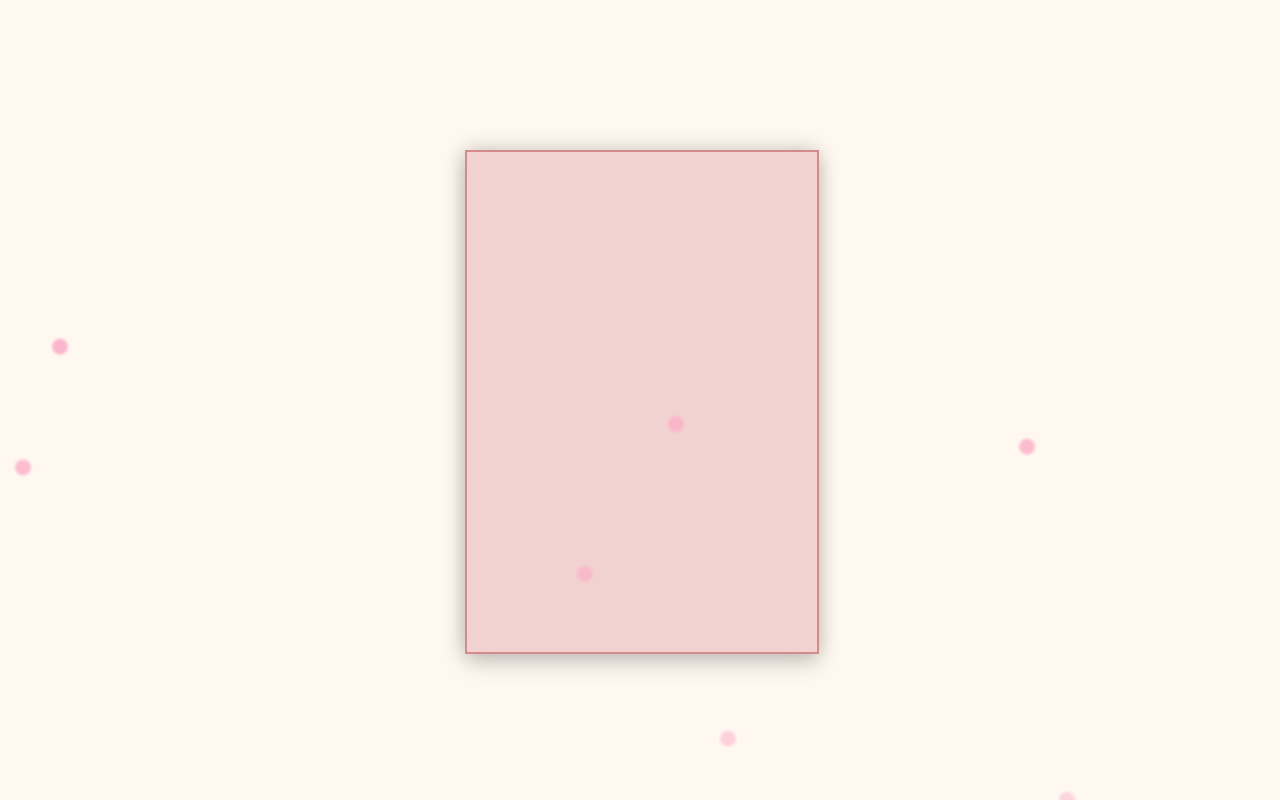
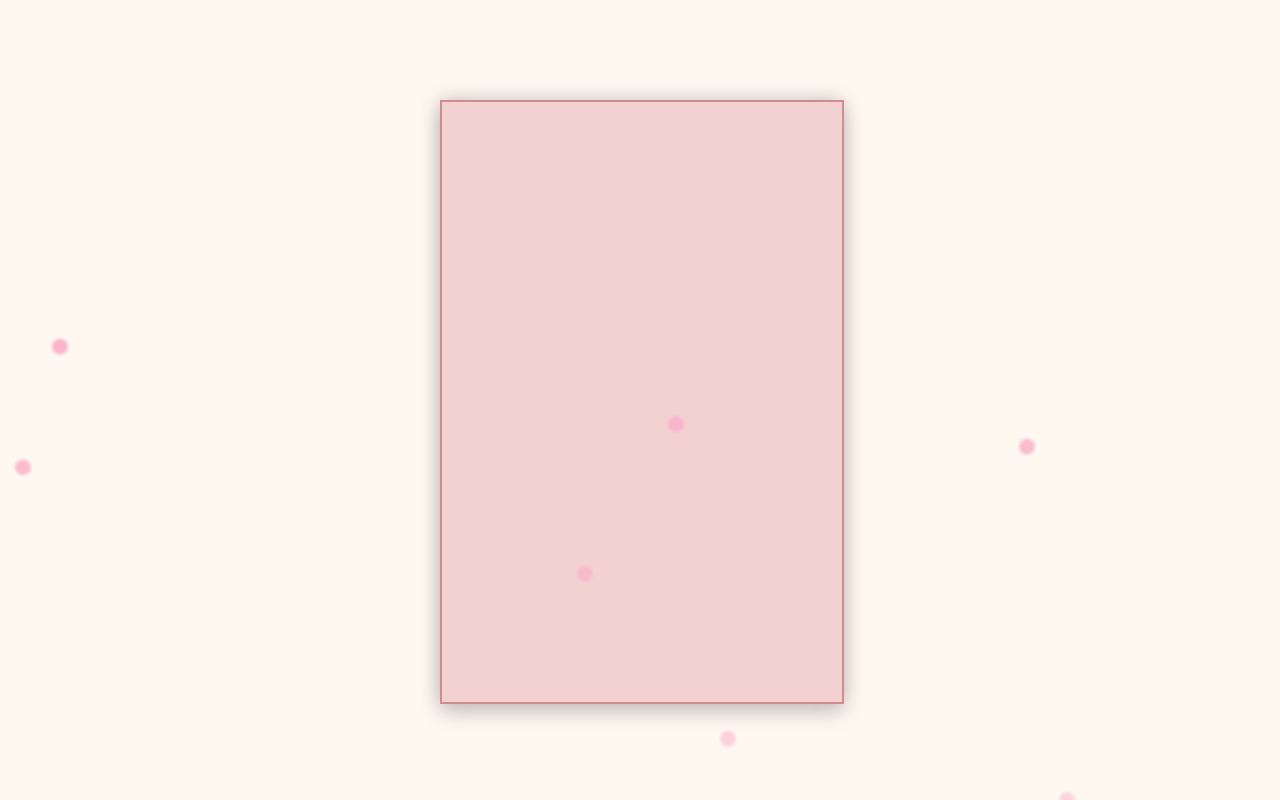
Before and after one commit to iamsahill4/Invitation-card, a plain HTML site: page index.html in a window 1280 px wide. Drawn offline with Linux system fonts and the light colour scheme; files whose address does not match are found by name.

Commit message:
Update index.html

```diff
--- a/index.html
+++ b/index.html
@@ -16,11 +16,12 @@
     }
 
     .envelope {
-      width: 350px;
-      height: 500px;
-      position: relative;
-      cursor: pointer;
-      z-index: 2;
+  width: 90vw;
+  max-width: 400px;
+  height: 600px;
+  position: relative;
+  cursor: pointer;
+  z-index: 2;
     }
 
     .flap {
```
